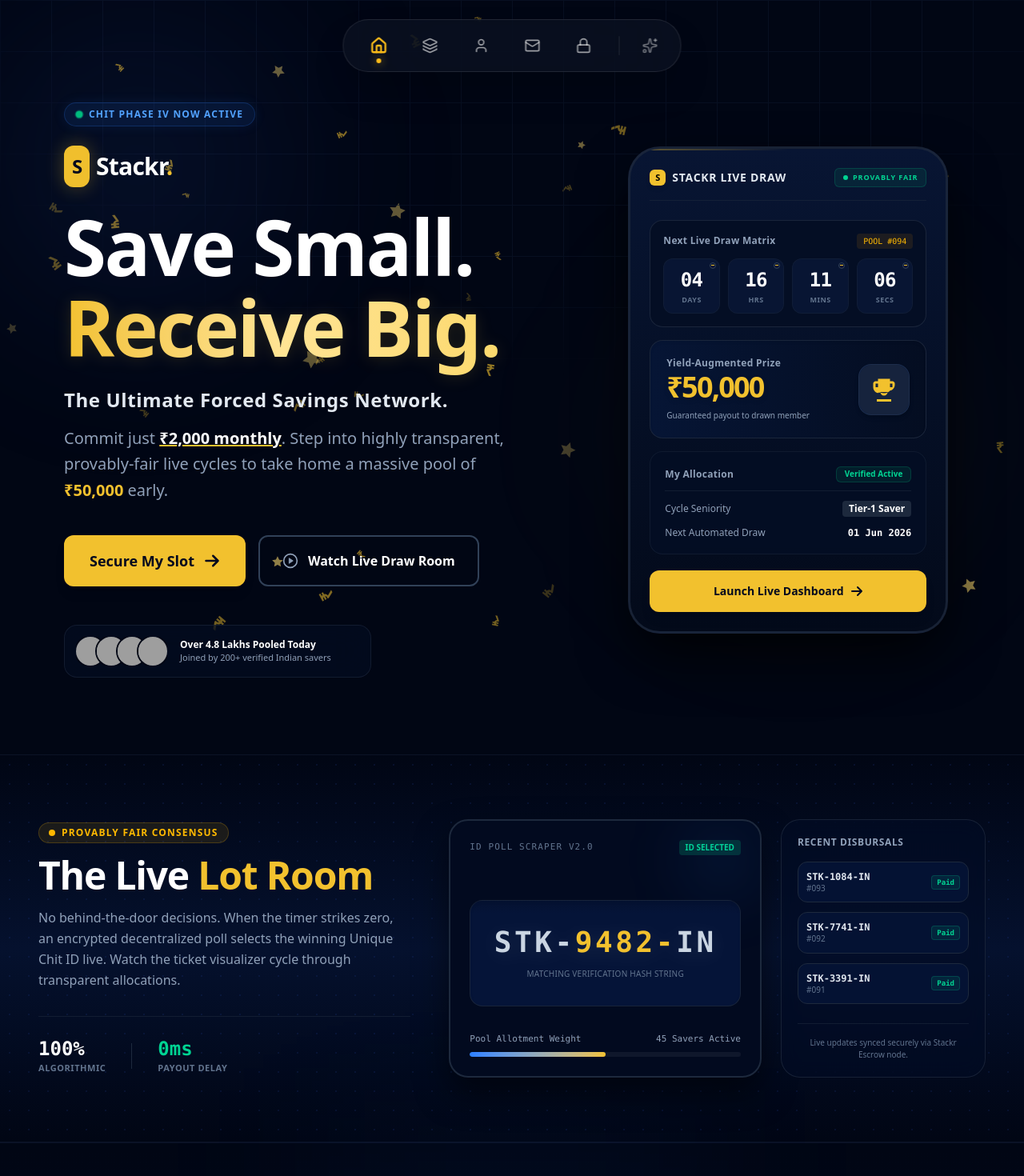
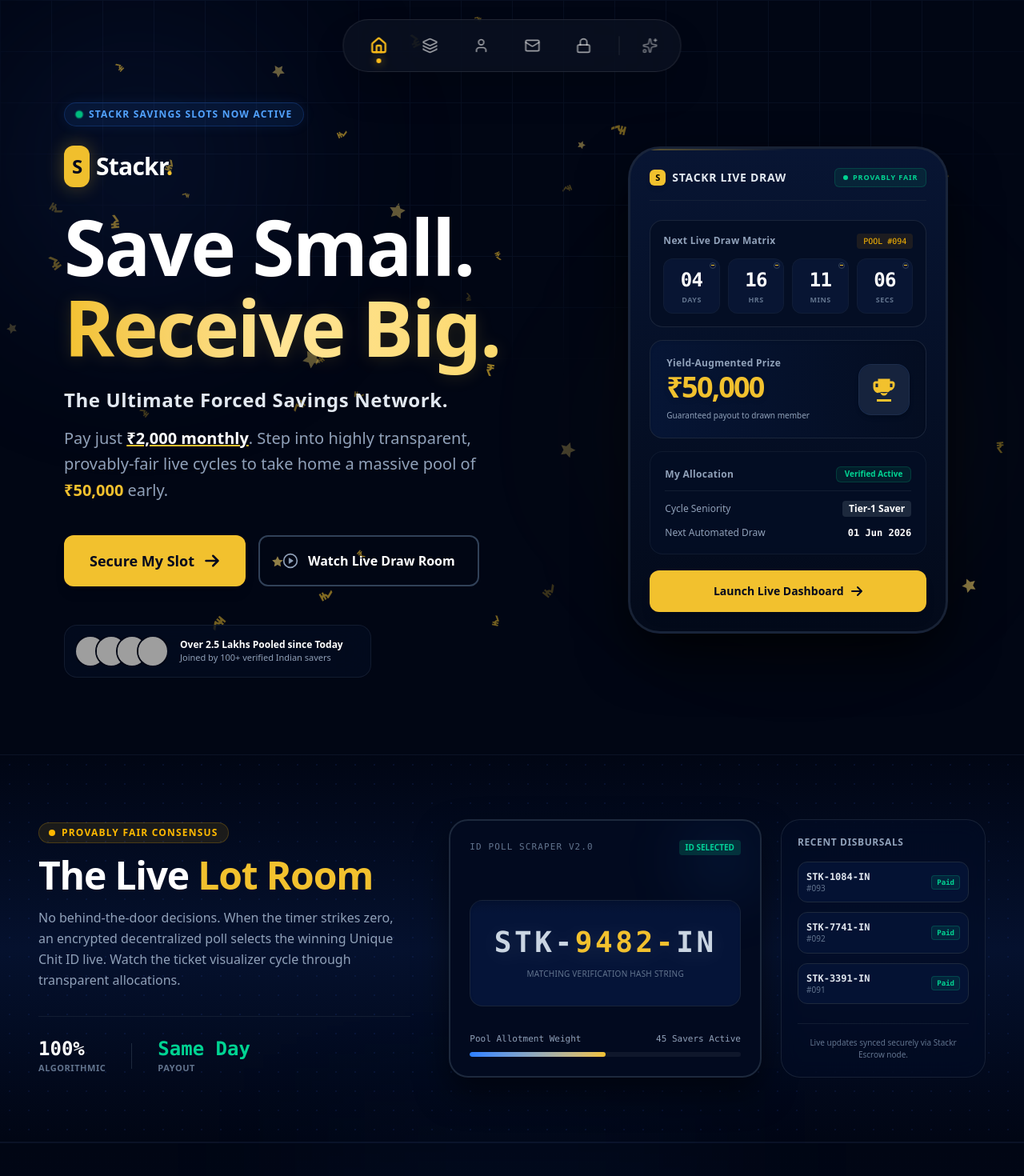
Before and after one commit to SouravO/stackrs, a React (Vite) app: page / in a window 1280 px wide. Shown: the top 1470 px of the page at 80% size. Built offline with nearby package versions, Linux system fonts and the light colour scheme; grey boxes are pictures that could not be loaded.

Commit message:
Update Home.jsx

```diff
--- a/src/pages/Home.jsx
+++ b/src/pages/Home.jsx
@@ -250,7 +250,7 @@ export default function EnhancedHero({ onJoinClick, onWatchDrawClick }) {
                 <span className="animate-ping absolute inline-flex h-full w-full rounded-full bg-emerald-400 opacity-75"></span>
                 <span className="relative inline-flex rounded-full h-2 w-2 bg-emerald-500"></span>
               </span>
-              <span className="text-xs font-semibold text-blue-400 uppercase tracking-widest">Chit Phase IV Now Active</span>
+              <span className="text-xs font-semibold text-blue-400 uppercase tracking-widest">Stackr Savings Slots Now Active</span>
             </motion.div>
 
             <motion.div variants={itemVariants} className="flex items-center gap-2 mb-6">
@@ -268,7 +268,7 @@ export default function EnhancedHero({ onJoinClick, onWatchDrawClick }) {
             </motion.h2>
 
             <motion.p variants={itemVariants} className="text-slate-400 text-base md:text-xl max-w-xl mb-10 leading-relaxed">
-              Commit just <span className="text-white font-semibold underline decoration-[#f2c12e] decoration-2">₹2,000 monthly</span>. Step into highly transparent, provably-fair live cycles to take home a massive pool of <span className="text-[#f2c12e] font-extrabold">₹50,000</span> early.
+              Pay just <span className="text-white font-semibold underline decoration-[#f2c12e] decoration-2">₹2,000 monthly</span>. Step into highly transparent, provably-fair live cycles to take home a massive pool of <span className="text-[#f2c12e] font-extrabold">₹50,000</span> early.
             </motion.p>
 
             <motion.div variants={itemVariants} className="flex flex-col sm:flex-row gap-4 items-start sm:items-center mb-12">
@@ -300,8 +300,8 @@ export default function EnhancedHero({ onJoinClick, onWatchDrawClick }) {
                 ))}
               </div>
               <div className="flex flex-col">
-                <p className="text-xs text-white font-bold">Over 4.8 Lakhs Pooled Today</p>
-                <p className="text-[11px] text-slate-400 font-medium">Joined by 200+ verified Indian savers</p>
+                <p className="text-xs text-white font-bold">Over 2.5 Lakhs Pooled since Today</p>
+                <p className="text-[11px] text-slate-400 font-medium">Joined by 100+ verified Indian savers</p>
               </div>
             </motion.div>
           </motion.div>
@@ -415,8 +415,8 @@ export default function EnhancedHero({ onJoinClick, onWatchDrawClick }) {
               </div>
               <div className="border-l border-slate-800 h-8" />
               <div>
-                <p className="text-2xl font-black text-emerald-400 font-mono">0ms</p>
-                <p className="text-[11px] text-slate-500 uppercase font-bold tracking-wider">Payout Delay</p>
+                <p className="text-2xl font-black text-emerald-400 font-mono">Same Day</p>
+                <p className="text-[11px] text-slate-500 uppercase font-bold tracking-wider">Payout</p>
               </div>
             </div>
           </div>
@@ -524,7 +524,7 @@ export default function EnhancedHero({ onJoinClick, onWatchDrawClick }) {
               <span className="text-xs font-bold text-[#f2c12e] uppercase tracking-widest">Real Payouts, Proven On-Chain</span>
             </div>
             <h2 className="text-4xl md:text-6xl font-black tracking-tight">
-              Meet Our <span className="text-[#f2c12e]">Latest Winners</span>
+              Upcoming <span className="text-[#f2c12e]">Winners</span>
             </h2>
             <p className="text-slate-400 mt-4 max-w-xl mx-auto text-base md:text-lg">
               No guesswork. Regular transparent cycles distributing funds instantly into bank accounts.
```
